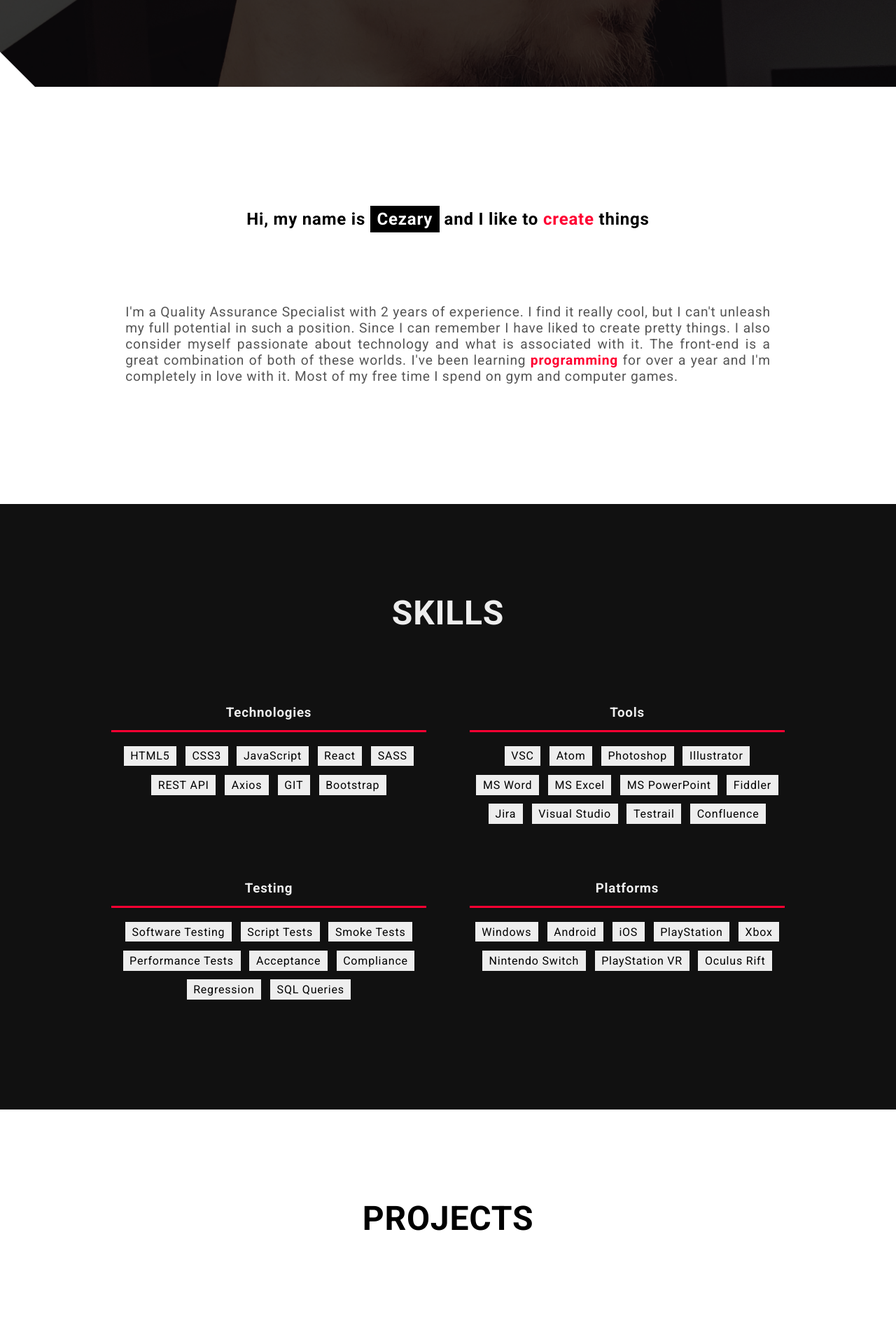
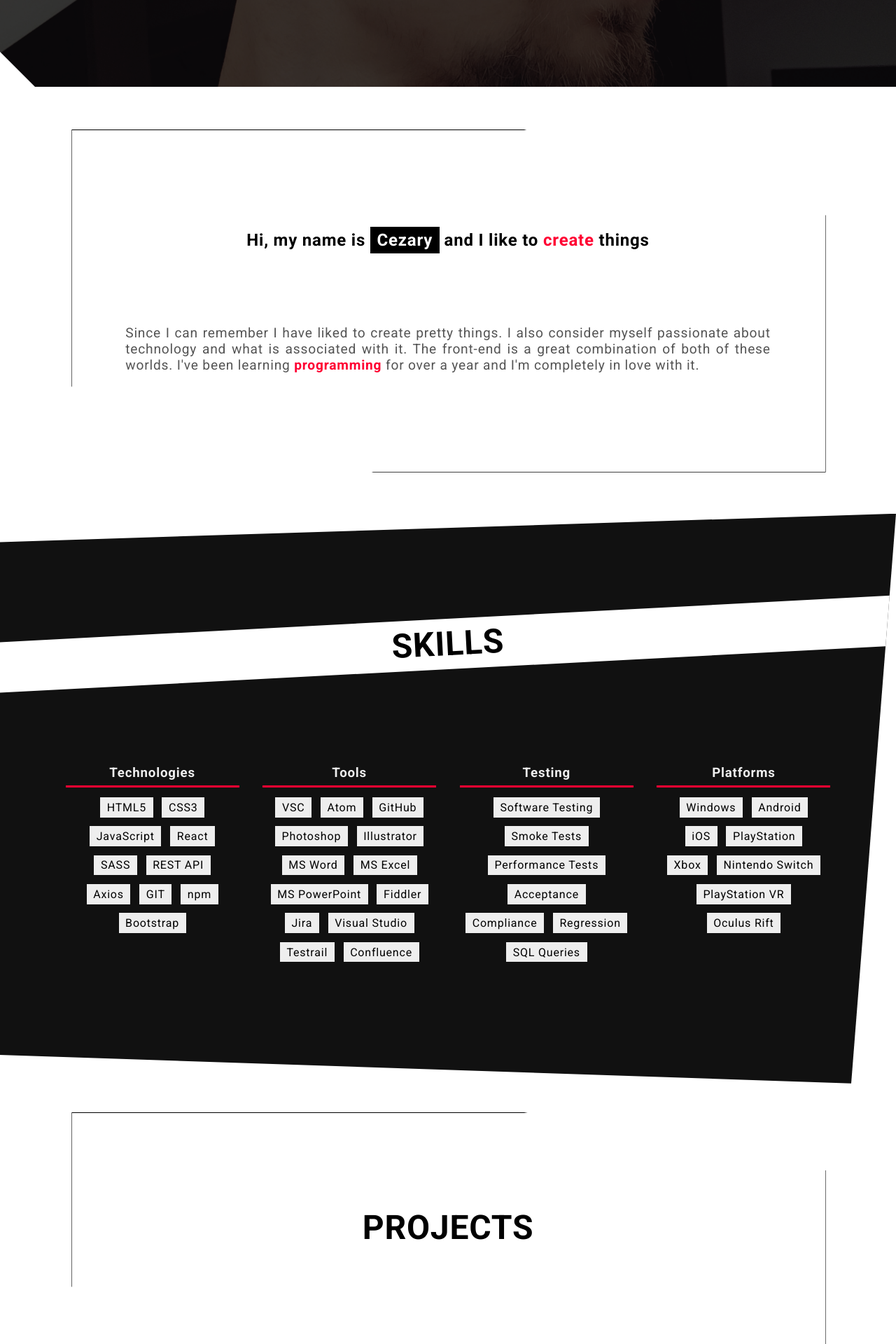
Before and after one commit to cyq7/cezary_kocinski, a React (Create React App) app: page / in a window 1280 px wide. Shown: the part 660-2580 px from the top of the page at 70% size. Built offline with nearby package versions, Linux system fonts and the light colour scheme.

Commit message:
add content to About section, style black sections

```diff
--- a/src/components/HomeScreen.js
+++ b/src/components/HomeScreen.js
@@ -1,11 +1,25 @@
+import { useState } from 'react';
 import './styles/HomeScreen.scss'
 import home_photo from '../img/home_photo.jpg'
 
 const HomeScreen = () => {
+
+    const [isScrolled, setIsScrolled] = useState(false);
+
+    const handleScroll = () => {
+        if (window.pageYOffset > window.innerHeight*0.80) {
+            setIsScrolled(true);
+        } else {
+            setIsScrolled(false)
+        }
+     }
+
+    window.addEventListener('scroll', handleScroll);
+
     return (
         <div className='homescreen'>
-            <img src={home_photo} alt="home screen background"></img>
-           <h1> CEZARY KOCIŃSKI </h1>
+            <img src={home_photo} style={isScrolled ? null : {position: 'fixed'}} alt="home screen background"></img>
+           <h1 > CEZARY KOCIŃSKI </h1>
            <div className="line"></div>
            <h2>Frontend Developer</h2>
         </div>
--- a/src/components/Intro.js
+++ b/src/components/Intro.js
@@ -7,8 +7,7 @@ const Intro = () => {
                 <h2> Hi, my name is <span>Cezary</span> and I like to <strong>create</strong> things</h2>
             </div>
             <div className="description">
-                <p> I'm a Quality Assurance Specialist with 2 years of experience. I find it really cool, but I can't unleash my full potential in such a position. Since I can remember I have liked to create pretty things.  I also consider myself passionate about technology and what is associated with it. The front-end is a great combination of both of these worlds. I've been learning <strong>programming</strong> for over a year and I'm completely in love with it.
-                Most of my free time I spend on gym and computer games. </p>
+                <p> Since I can remember I have liked to create pretty things.  I also consider myself passionate about technology and what is associated with it. The front-end is a great combination of both of these worlds. I've been learning <strong>programming</strong> for over a year and I'm completely in love with it.</p>
             </div>
         </div>
     )
--- a/src/components/NavBar.js
+++ b/src/components/NavBar.js
@@ -12,8 +12,6 @@ const Navbar = () => {
             setIsScrolled(false)
         }
      }
-
-    console.log(isScrolled);
 
     window.addEventListener('scroll', handleScroll);
 
--- a/src/components/Skills.js
+++ b/src/components/Skills.js
@@ -16,6 +16,7 @@ const Skills = () => {
                         <li>REST API</li>
                         <li>Axios</li>
                         <li>GIT</li>
+                        <li>npm</li>
                         <li>Bootstrap</li>
                     </ul>
                 </div>
@@ -24,6 +25,7 @@ const Skills = () => {
                     <ul className='inner-container'>
                         <li>VSC</li>
                         <li>Atom</li>
+                        <li>GitHub</li>
                         <li>Photoshop</li>
                         <li>Illustrator</li>
                         <li>MS Word</li>
@@ -40,7 +42,6 @@ const Skills = () => {
                     <h3>Testing</h3>
                     <ul className='inner-container'>
                         <li>Software Testing</li>
-                        <li>Script Tests</li>
                         <li>Smoke Tests</li>
                         <li>Performance Tests</li>
                         <li>Acceptance</li>
--- a/src/components/styles/About.scss
+++ b/src/components/styles/About.scss
@@ -4,26 +4,48 @@
     @include section;
     color: #eee;
     background: #111;
+    // clip-path: polygon(0 5%, 100% 0, 95% 100%, 0% 95%);
+    -webkit-clip-path: polygon(0% 0%, 100% 5%, 100% 95%, 5% 100%);
 
     h1 {
-        color: #eee;
+        color: #000;
+        padding: 0 150%;
+        background: #fff;
+        transform: rotate(-3deg);
+        position: relative;
+        margin: 2% 0 10%;
+    }
+    h3 {
+        line-height: 1.5em;
+        padding: 3%;
     }
 
+    p {
+        color: #aaa;
+    }
+    span {
+        color: #fff;
+    }
+
+
+
     .container {
-        display: block;
+        display: grid;
         grid-template-columns: 1fr;
 
         .hobby {
             padding: 3%;
-
-            h3 {
-                line-height: 1.5em;
-                padding: 3%;
-            }
-
-            p {
-                color: #aaa;
-            }
         }
     }
+
+    &:after {
+         content: '';
+         width: 84%;
+         height: 80%;
+         position: absolute;
+         top: 10%;
+         left: 8%;
+         clip-path: polygon(0 0, 60% 0, 100% 25%, 100% 100%, 40% 100%, 0 75%);
+         border: 1px solid #fff;
+    }
 }
--- a/src/components/styles/HomeScreen.scss
+++ b/src/components/styles/HomeScreen.scss
@@ -18,30 +18,26 @@
         width: 100%;
         z-index: -1;
         filter: brightness(0.25);
-        position: fixed;
     }
 
     h1 {
         padding: 0.3em;
-        font-weight: 200;
+        font-weight: 400;
         text-align: center;
+        transition: 1s ease-out;
     }
 
     h2 {
-        font-weight: 100;
+        font-weight: 300;
         padding: 0.3em;
         font-size: 1.4em;
     }
 
-    span {
-        font-weight: 400;
-    }
 
     .line {
         width: 90%;
-        height: 1px;
+        height: 2px;
         background: rgb(255, 0, 50);
-        ;
     }
 
     &:after {
@@ -55,3 +51,11 @@
         border-bottom: 50px solid #fff;
     }
 }
+
+span.animate-left {
+    transform: translateX(-100px);
+}
+
+span.animate-right {
+    transform: translateX(100px);
+}
--- a/src/components/styles/Intro.scss
+++ b/src/components/styles/Intro.scss
@@ -3,6 +3,7 @@
 .intro {
     @include section;
     background: #fff;
+    position: relative;
 
     .introduction, .description {
         padding: 5%;
@@ -14,4 +15,15 @@
         background: #000;
         padding: 0.2em 0.4em;
     }
+
+    &:after {
+        content: '';
+        width: 84%;
+        height: 80%;
+        position: absolute;
+        top: 10%;
+        left: 8%;
+        clip-path: polygon(0 0, 60% 0, 100% 25%, 100% 100%, 40% 100%, 0 75%);
+        border: 1px solid #000;
+    }
 }
--- a/src/components/styles/NavBar.scss
+++ b/src/components/styles/NavBar.scss
@@ -33,7 +33,7 @@
             cursor: pointer;
 
             &:hover {
-                background: rgb(255, 0, 51)
+                background: rgb(255, 0, 50)
             }
         }
     }
@@ -42,6 +42,7 @@
 .sticky {
     background: rgba(0, 0, 0, 0.9);
     height: 60px;
+    border-bottom: 1px solid #fff;
 
     .logo {
         font-size: 1.5em;
--- a/src/components/styles/Projects.scss
+++ b/src/components/styles/Projects.scss
@@ -3,4 +3,16 @@
 .projects {
     @include section;
     background: #fff;
+    position: relative;
+
+    &:after {
+        content: '';
+        width: 84%;
+        height: 80%;
+        position: absolute;
+        top: 10%;
+        left: 8%;
+        clip-path: polygon(0 0, 60% 0, 100% 25%, 100% 100%, 40% 100%, 0 75%);
+        border: 1px solid #000;
+    }
 }
--- a/src/components/styles/Skills.scss
+++ b/src/components/styles/Skills.scss
@@ -2,17 +2,28 @@
 
 .skills {
     @include section;
+    padding: 150px 6%;
     color: #eee;
     background: #111;
-    // clip-path: polygon(0 15%, 100% 0, 100% 85%, 0% 100%);
+    clip-path: polygon(0 5%, 100% 0, 95% 100%, 0% 95%);
+    -webkit-clip-path: polygon(0 5%, 100% 0, 95% 100%, 0% 95%);
 
     h1 {
-        color: #eee;
+        color: #000;
+        padding: 0 150%;
+        background: #fff;
+        transform: rotate(-3deg);
+        position: relative;
+        margin: 0 0 10%;
     }
 
     .container {
         display: grid;
         grid-template-columns: 1fr;
+
+        @media (min-width: 1200px) {
+            margin: 0;
+        }
 
         .category {
             padding: 3%;
@@ -43,5 +54,9 @@
         @media (min-width: 768px) {
             grid-template-columns: 1fr 1fr;
         }
+
+        @media (min-width: 1200px) {
+            grid-template-columns: 1fr 1fr 1fr 1fr;
+        }
     }
 }
--- a/src/components/styles/base.scss
+++ b/src/components/styles/base.scss
@@ -3,9 +3,10 @@
     flex-direction: column;
     justify-content: center;
     align-items: center;
-    padding: 120px 10%;
+    padding: 150px 10%;
 
     h1 {
-        padding-bottom: 5%;
+        position: relative;
+        margin: 2%
     }
 }
```
Also changed, not shown: src/components/About.js (+13 -10 lines).
